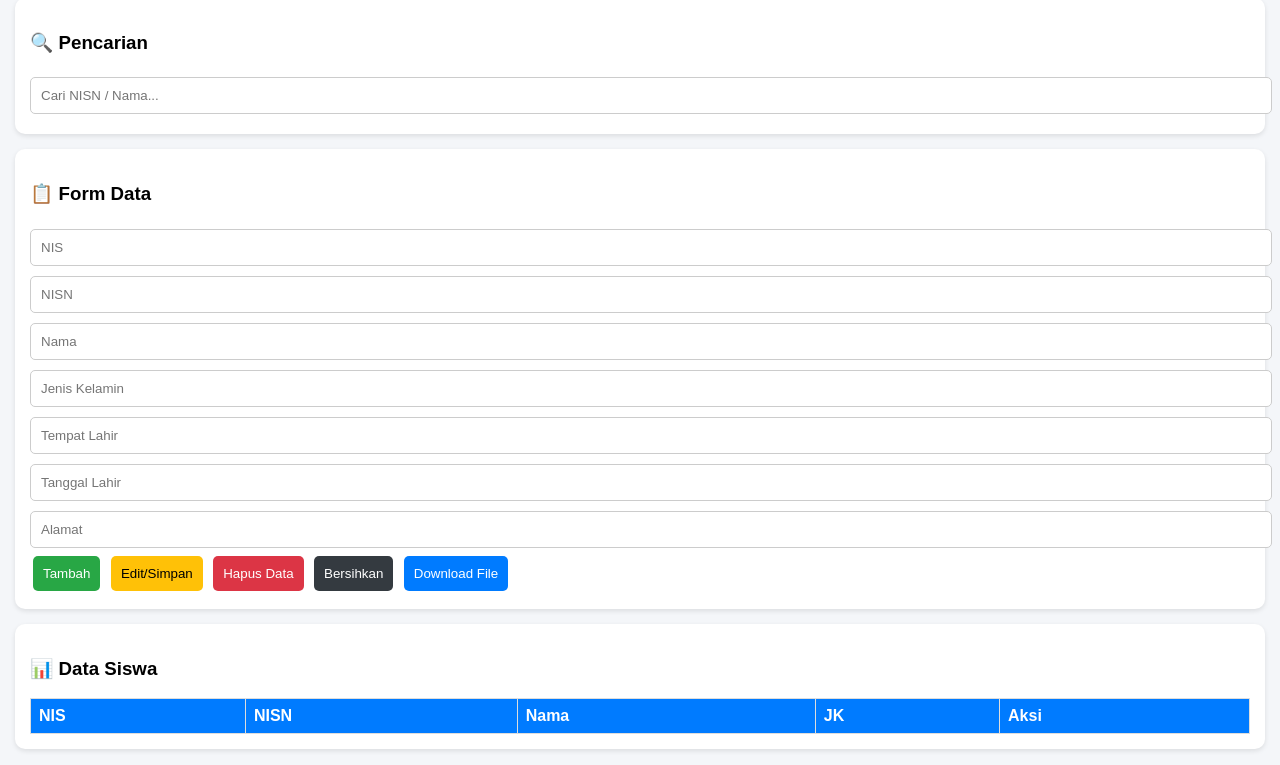
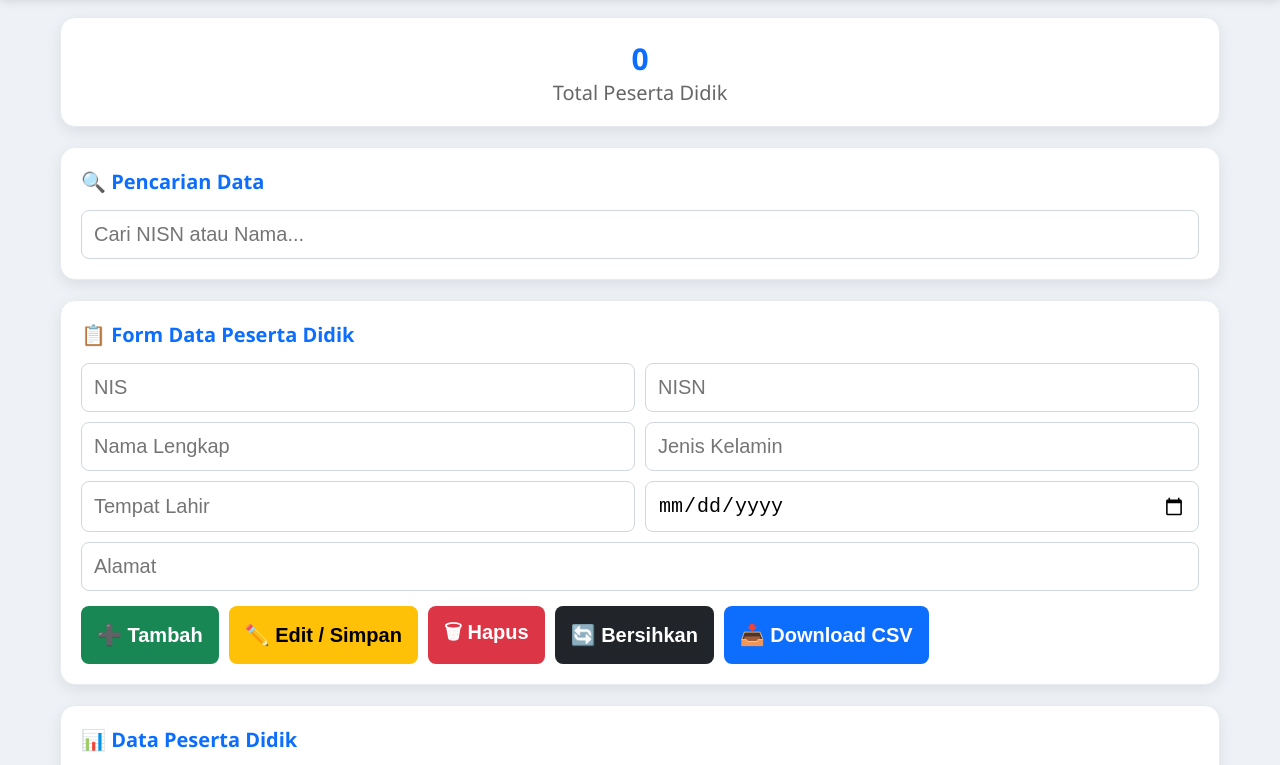
Before and after one commit to dianwiguna00/DataSiswa1, a plain HTML site: page index.html in a window 1280 px wide. Shown: the part 70-835 px from the top of the page. Drawn offline with Linux system fonts and the light colour scheme.

Commit message:
Update index.html

```diff
--- a/index.html
+++ b/index.html
@@ -1,134 +1,315 @@
 <!DOCTYPE html>
-<html>
+<html lang="id">
 <head>
 <meta charset="utf-8">
-<title>Aplikasi Data Siswa</title>
+<meta name="viewport" content="width=device-width, initial-scale=1">
+<title>Aplikasi Data Peserta Didik</title>
 
 <style>
 
-/* === GLOBAL === */
-body{
+/* =========================
+   GLOBAL
+========================= */
+*{
     margin:0;
-    font-family:Arial;
-    background:#f4f6f9;
-}
-
-/* HEADER */
-.header{
-    background:#007BFF;
-    color:white;
-    padding:15px;
-    text-align:center;
+    padding:0;
+    box-sizing:border-box;
     font-size:20px;
 }
 
-/* CONTAINER */
-.container{
-    padding:15px;
+body{
+    font-family:'Segoe UI', Tahoma, sans-serif;
+    background:#eef2f7;
+    color:#333;
 }
 
-/* CARD */
+/* =========================
+   HEADER
+========================= */
+.header{
+    background:linear-gradient(135deg,#0d6efd,#0a58ca);
+    color:white;
+    text-align:center;
+    padding:20px;
+    font-size:20px;
+    font-weight:600;
+    letter-spacing:1px;
+    box-shadow:0 3px 10px rgba(0,0,0,.15);
+}
+
+/* =========================
+   CONTAINER
+========================= */
+.container{
+    max-width:1200px;
+    margin:auto;
+    padding:20px;
+}
+
+/* =========================
+   CARD
+========================= */
 .card{
     background:white;
-    padding:15px;
-    margin-bottom:15px;
-    border-radius:10px;
-    box-shadow:0 2px 5px rgba(0,0,0,0.1);
+    border-radius:15px;
+    padding:20px;
+    margin-bottom:20px;
+    box-shadow:0 5px 15px rgba(0,0,0,.08);
+    border:1px solid #e7eaf0;
 }
 
-/* INPUT */
+.card h3{
+    margin-bottom:15px;
+    color:#0d6efd;
+}
+
+/* =========================
+   STATISTIK
+========================= */
+.stats{
+    text-align:center;
+}
+
+.stat-box h2{
+    font-size:30px;
+    color:#0d6efd;
+}
+
+.stat-box p{
+    color:#666;
+}
+
+/* =========================
+   INPUT
+========================= */
 input{
     width:100%;
-    padding:10px;
-    margin:5px 0;
-    border:1px solid #ccc;
-    border-radius:5px;
+    padding:12px;
+    border:1px solid #d0d7de;
+    border-radius:8px;
+    font-size:20px;
+    transition:0.3s;
 }
 
-/* BUTTON */
-button{
-    padding:10px;
-    border:none;
-    border-radius:5px;
-    margin:3px;
-    cursor:pointer;
+input:focus{
+    outline:none;
+    border-color:#0d6efd;
+    box-shadow:0 0 0 3px rgba(13,110,253,.2);
 }
 
-.btn-primary{ background:#007BFF; color:white; }
-.btn-success{ background:#28a745; color:white; }
-.btn-warning{ background:#ffc107; }
-.btn-danger{ background:#dc3545; color:white; }
-.btn-dark{ background:#343a40; color:white; }
+/* =========================
+   FORM GRID
+========================= */
+.form-grid{
+    display:grid;
+    grid-template-columns:1fr 1fr;
+    gap:10px;
+}
 
-/* TABLE */
+/* =========================
+   BUTTON
+========================= */
+.button-group{
+    margin-top:15px;
+    display:flex;
+    flex-wrap:wrap;
+    gap:10px;
+}
+
+button{
+    border:none;
+    padding:12px 16px;
+    border-radius:8px;
+    cursor:pointer;
+    font-weight:600;
+    transition:0.3s;
+}
+
+button:hover{
+    transform:translateY(-2px);
+}
+
+.btn-primary{
+    background:#0d6efd;
+    color:white;
+}
+
+.btn-success{
+    background:#198754;
+    color:white;
+}
+
+.btn-warning{
+    background:#ffc107;
+    color:black;
+}
+
+.btn-danger{
+    background:#dc3545;
+    color:white;
+}
+
+.btn-dark{
+    background:#212529;
+    color:white;
+}
+
+/* =========================
+   TABLE
+========================= */
+.table-container{
+    max-height:400px;
+    overflow:auto;
+}
+
 table{
     width:100%;
     border-collapse:collapse;
 }
 
-th, td{
-    border:1px solid #ddd;
-    padding:8px;
-    text-align:left;
+th{
+    background:#0d6efd;
+    color:white;
+    padding:12px;
+    position:sticky;
+    top:0;
 }
 
-th{
-    background:#007BFF;
-    color:white;
+td{
+    padding:12px;
+    border-bottom:1px solid #eee;
 }
 
-/* SCROLL TABLE */
-.table-container{
-    max-height:300px;
-    overflow-y:auto;
+tr:nth-child(even){
+    background:#f8f9fa;
+}
+
+tr:hover{
+    background:#e9f2ff;
+}
+
+/* =========================
+   FOOTER
+========================= */
+.footer{
+    text-align:center;
+    color:#666;
+    padding:20px;
+    font-size:13px;
+}
+
+/* =========================
+   RESPONSIVE
+========================= */
+@media(max-width:768px){
+
+    .form-grid{
+        grid-template-columns:1fr;
+    }
+
+    .button-group{
+        flex-direction:column;
+    }
+
+    button{
+        width:100%;
+    }
+
+    .header{
+        font-size:20px;
+    }
 }
 
 </style>
-
 </head>
 
 <body>
 
 <div class="header">
-APLIKASI DATA PESERTA DIDIK
+    🎓 APLIKASI DATA PESERTA DIDIK
 </div>
 
 <div class="container">
 
-<!-- === PENCARIAN === -->
-<div class="card">
-<h3>🔍 Pencarian</h3>
-<input id="search" placeholder="Cari NISN / Nama..." onkeyup="renderTable()">
+    <!-- STATISTIK -->
+    <div class="card stats">
+        <div class="stat-box">
+            <h2 id="totalSiswa">0</h2>
+            <p>Total Peserta Didik</p>
+        </div>
     </div>
 
+    <!-- PENCARIAN -->
+    <div class="card">
+        <h3>🔍 Pencarian Data</h3>
+        <input id="search"
+               placeholder="Cari NISN atau Nama..."
+               onkeyup="renderTable()">
+    </div>
 
-<!-- === FORM === -->
+    <!-- FORM -->
     <div class="card">
-<h3>📋 Form Data</h3>
+        <h3>📋 Form Data Peserta Didik</h3>
+
+        <div class="form-grid">
 
             <input id="nis" placeholder="NIS">
+
             <input id="nisn" placeholder="NISN">
-<input id="nama" placeholder="Nama">
+
+            <input id="nama" placeholder="Nama Lengkap">
+
             <input id="jk" placeholder="Jenis Kelamin">
+
             <input id="tempat" placeholder="Tempat Lahir">
-<input id="tanggal" placeholder="Tanggal Lahir">
-<input id="alamat" placeholder="Alamat">
 
-<button class="btn-success" onclick="tambah()">Tambah</button>
-<button class="btn-warning" onclick="editData()">Edit/Simpan</button>
-<button class="btn-danger" onclick="hapus()">Hapus Data</button>
-<button class="btn-dark" onclick="clearForm()">Bersihkan</button>
-<button class="btn-primary" onclick="downloadCSV()">Download File</button>
+            <input id="tanggal" type="date">
+
+            <input id="alamat"
+                   placeholder="Alamat"
+                   style="grid-column:1 / -1">
 
         </div>
 
+        <div class="button-group">
 
-<!-- === TABEL === -->
+            <button class="btn-success"
+                    onclick="tambah()">
+                ➕ Tambah
+            </button>
+
+            <button class="btn-warning"
+                    onclick="editData()">
+                ✏️ Edit / Simpan
+            </button>
+
+            <button class="btn-danger"
+                    onclick="hapus()">
+                🗑 Hapus
+            </button>
+
+            <button class="btn-dark"
+                    onclick="clearForm()">
+                🔄 Bersihkan
+            </button>
+
+            <button class="btn-primary"
+                    onclick="downloadCSV()">
+                📥 Download CSV
+            </button>
+
+        </div>
+    </div>
+
+    <!-- TABEL -->
     <div class="card">
-<h3>📊 Data Siswa</h3>
+
+        <h3>📊 Data Peserta Didik</h3>
 
         <div class="table-container">
+
             <table id="tabel">
+
                 <thead>
                     <tr>
                         <th>NIS</th>
@@ -138,26 +319,40 @@ APLIKASI DATA PESERTA DIDIK
                         <th>Aksi</th>
                     </tr>
                 </thead>
+
                 <tbody></tbody>
+
             </table>
+
         </div>
 
     </div>
 
 </div>
 
+<div class="footer">
+    © 2026 Sistem Data Peserta Didik
+</div>
+
 <script>
 
 var dataSiswa = [];
 
-// ================= STORAGE =================
+/* =========================
+   STORAGE
+========================= */
+
 function save(){
-    localStorage.setItem("dataSiswa", JSON.stringify(dataSiswa));
+    localStorage.setItem(
+        "dataSiswa",
+        JSON.stringify(dataSiswa)
+    );
 }
 
 function load(){
 
-    var data = localStorage.getItem("dataSiswa");
+    var data =
+    localStorage.getItem("dataSiswa");
 
     if(data){
         dataSiswa = JSON.parse(data);
@@ -168,7 +363,10 @@ function load(){
     renderTable();
 }
 
-// ================= LOAD CSV =================
+/* =========================
+   LOAD CSV
+========================= */
+
 function loadCSV(){
 
     var xhr = new XMLHttpRequest();
@@ -177,7 +375,10 @@ function loadCSV(){
 
     xhr.onload = function(){
 
-        var lines = xhr.responseText.trim().split("\n");
+        if(xhr.status !== 200) return;
+
+        var lines =
+        xhr.responseText.trim().split("\n");
 
         for(var i=1;i<lines.length;i++){
 
@@ -192,27 +393,36 @@ function loadCSV(){
                 tanggal:r[5],
                 alamat:r[6]
             });
+
         }
 
         save();
         renderTable();
+
     }
 
     xhr.send();
 }
 
-// ================= TAMPILKAN DATA =================
+/* =========================
+   TABEL
+========================= */
+
 function renderTable(){
 
-    var key = search.value.toLowerCase();
+    var key =
+    search.value.toLowerCase();
 
-    var tbody = document.querySelector("#tabel tbody");
+    var tbody =
+    document.querySelector("#tabel tbody");
+
     tbody.innerHTML = "";
 
     dataSiswa.forEach((d,i)=>{
 
         if(
-            d.nama.toLowerCase().includes(key) ||
+            d.nama.toLowerCase().includes(key)
+            ||
             d.nisn.includes(key)
         ){
 
@@ -223,16 +433,25 @@ function renderTable(){
                 <td>${d.nama}</td>
                 <td>${d.jk}</td>
                 <td>
-                    <button onclick="pilih(${i})">Pilih</button>
+                    <button class="btn-primary"
+                    onclick="pilih(${i})">
+                    Pilih
+                    </button>
                 </td>
             </tr>`;
         }
+
     });
 
+    document.getElementById(
+        "totalSiswa"
+    ).innerText = dataSiswa.length;
 }
 
+/* =========================
+   PILIH
+========================= */
 
-// ================= PILIH DATA =================
 function pilih(i){
 
     var d = dataSiswa[i];
@@ -246,8 +465,10 @@ function pilih(i){
     alamat.value = d.alamat;
 }
 
+/* =========================
+   TAMBAH
+========================= */
 
-// ================= TAMBAH =================
 function tambah(){
 
     dataSiswa.push({
@@ -265,18 +486,24 @@ function tambah(){
     clearForm();
 }
 
+/* =========================
+   EDIT
+========================= */
 
-// ================= EDIT =================
 function editData(){
 
-    var idx = dataSiswa.findIndex(d => d.nisn === nisn.value);
+    var idx =
+    dataSiswa.findIndex(
+    d=>d.nisn===nisn.value);
 
-    if(idx === -1){
+    if(idx===-1){
+
         alert("Data tidak ditemukan");
         return;
     }
 
-    dataSiswa[idx] = {
+    dataSiswa[idx]={
+
         nis:nis.value,
         nisn:nisn.value,
         nama:nama.value,
@@ -284,6 +511,7 @@ function editData(){
         tempat:tempat.value,
         tanggal:tanggal.value,
         alamat:alamat.value
+
     };
 
     save();
@@ -291,42 +519,64 @@ function editData(){
     clearForm();
 }
 
+/* =========================
+   HAPUS
+========================= */
 
-// ================= HAPUS =================
 function hapus(){
 
-    dataSiswa = dataSiswa.filter(d => d.nisn !== nisn.value);
+    if(!confirm("Hapus data ini?")){
+        return;
+    }
+
+    dataSiswa =
+    dataSiswa.filter(
+    d=>d.nisn!==nisn.value);
 
     save();
     renderTable();
     clearForm();
 }
 
+/* =========================
+   BERSIHKAN
+========================= */
 
-// ================= CLEAR =================
 function clearForm(){
 
-    document.querySelectorAll("input").forEach(i=>i.value="");
+    document
+    .querySelectorAll("input")
+    .forEach(i=>i.value="");
 }
 
+/* =========================
+   DOWNLOAD CSV
+========================= */
 
-// ================= DOWNLOAD CSV =================
 function downloadCSV(){
 
-    var data = JSON.parse(localStorage.getItem("dataSiswa")) || [];
+    var data =
+    JSON.parse(
+        localStorage.getItem("dataSiswa")
+    ) || [];
 
-    var csv = "nis;nisn;nama;jk;tempat_lahir;tanggal_lahir;alamat\n";
+    var csv =
+    "nis;nisn;nama;jk;tempat_lahir;tanggal_lahir;alamat\n";
 
     data.forEach(d=>{
-        csv += `${d.nis};${d.nisn};${d.nama};${d.jk};${d.tempat};${d.tanggal};${d.alamat}\n`;
+
+        csv +=
+        `${d.nis};${d.nisn};${d.nama};${d.jk};${d.tempat};${d.tanggal};${d.alamat}\n`;
+
     });
 
-    // ✅ kirim ke Android
     Android.downloadCSV(csv);
 }
 
+/* =========================
+   INIT
+========================= */
 
-// ================= INIT =================
 window.onload = load;
 
 </script>
```
Lines whose indentation alone changed are shown as unchanged.
